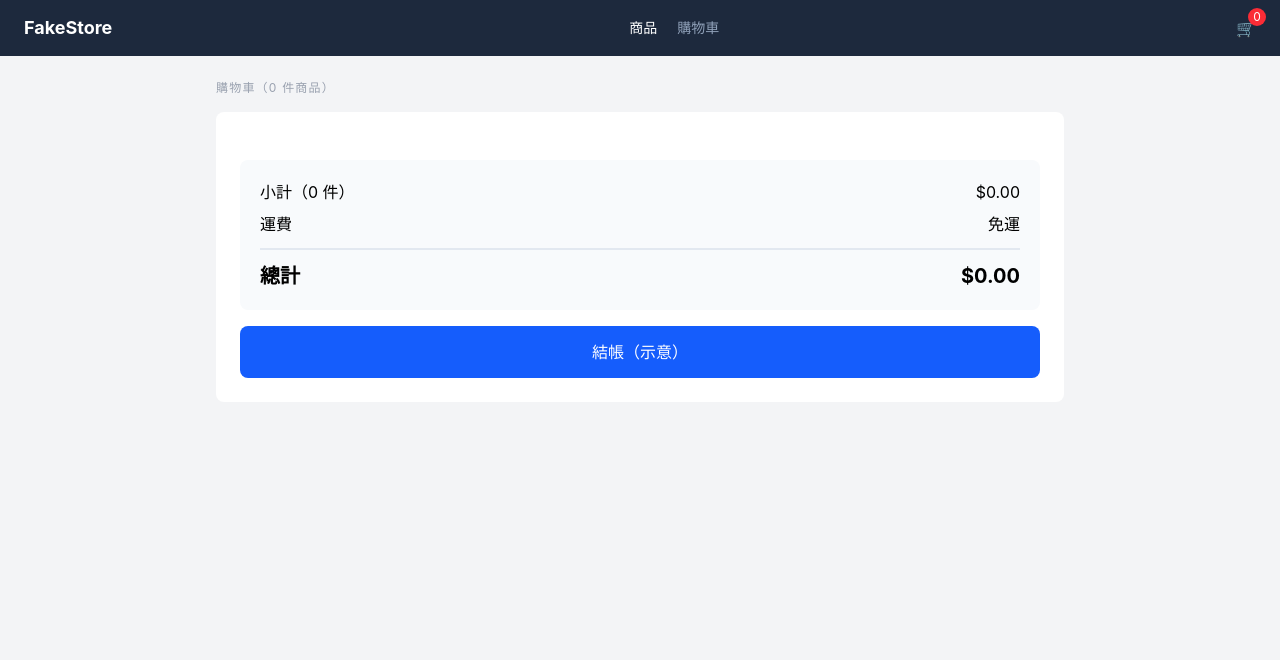
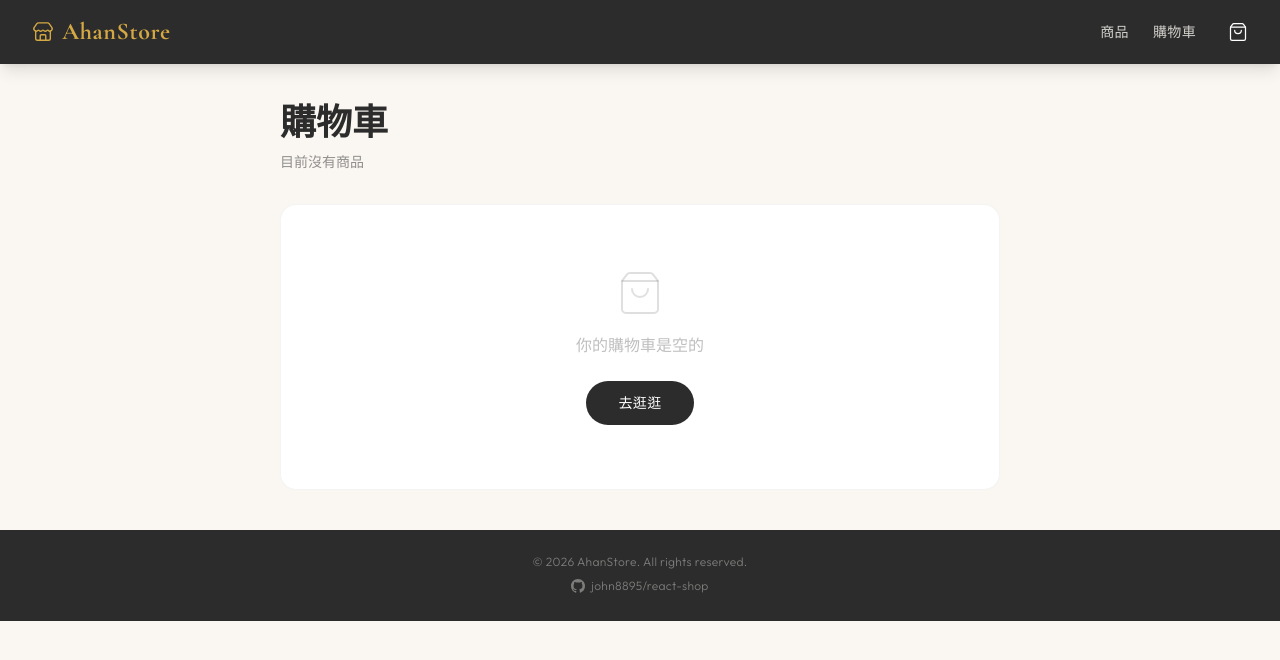
Before and after one commit to john8895/react-shop, a React (Vite) app: page /cart in a window 1280 px wide. Shown: the top 660 px of the page. Built offline with nearby package versions, Linux system fonts and the light colour scheme.

Commit message:
UI overhaul: editorial design, Lucide icons, Hero, Footer

```diff
--- a/index.html
+++ b/index.html
@@ -4,7 +4,10 @@
     <meta charset="UTF-8" />
     <link rel="icon" type="image/svg+xml" href="/favicon.svg" />
     <meta name="viewport" content="width=device-width, initial-scale=1.0" />
-    <title>shop</title>
+    <link rel="preconnect" href="https://fonts.googleapis.com" />
+    <link rel="preconnect" href="https://fonts.gstatic.com" crossorigin />
+    <link href="https://fonts.googleapis.com/css2?family=Cormorant+Garamond:wght@400;600;700&family=Outfit:wght@300;400;500;600&display=swap" rel="stylesheet" />
+    <title>AhanStore</title>
   </head>
   <body>
     <div id="root"></div>
--- a/package.json
+++ b/package.json
@@ -11,6 +11,7 @@
   },
   "dependencies": {
     "@tailwindcss/vite": "^4.3.3",
+    "lucide-react": "^1.31.0",
     "react": "^19.2.8",
     "react-dom": "^19.2.8",
     "react-router-dom": "^7.18.2",
@@ -23,6 +24,7 @@
     "@types/react-dom": "^19.2.3",
     "@vitejs/plugin-react": "^6.0.4",
     "babel-plugin-react-compiler": "^1.0.0",
+    "gh-pages": "^6.3.0",
     "oxlint": "^1.75.0",
     "vite": "^8.2.0"
   }
--- /dev/null
+++ b/src/components/Footer.jsx
@@ -0,0 +1,20 @@
+function Footer() {
+  return (
+    <footer className="bg-charcoal text-cream/40 px-8 py-6 text-center text-xs font-light tracking-wide">
+      <p className="mb-2">© 2026 AhanStore. All rights reserved.</p>
+      <a
+        href="https://github.com/john8895/react-shop"
+        target="_blank"
+        rel="noopener noreferrer"
+        className="inline-flex items-center gap-1.5 hover:text-amber-light transition-colors"
+      >
+        <svg viewBox="0 0 24 24" width="14" height="14" fill="currentColor">
+          <path d="M12 0C5.37 0 0 5.37 0 12c0 5.31 3.435 9.795 8.205 11.385.6.105.825-.255.825-.57 0-.285-.015-1.23-.015-2.235-3.015.555-3.795-.735-4.035-1.41-.135-.345-.72-1.41-1.23-1.695-.42-.225-1.02-.78-.015-.795.945-.015 1.62.87 1.845 1.23 1.08 1.815 2.805 1.305 3.495.99.105-.78.42-1.305.765-1.605-2.67-.3-5.46-1.335-5.46-5.925 0-1.305.465-2.385 1.23-3.225-.12-.3-.54-1.53.12-3.18 0 0 1.005-.315 3.3 1.23.96-.27 1.98-.405 3-.405s2.04.135 3 .405c2.295-1.56 3.3-1.23 3.3-1.23.66 1.65.24 2.88.12 3.18.765.84 1.23 1.905 1.23 3.225 0 4.605-2.805 5.625-5.475 5.925.435.375.81 1.095.81 2.22 0 1.605-.015 2.895-.015 3.3 0 .315.225.69.825.57A12.02 12.02 0 0024 12c0-6.63-5.37-12-12-12z" />
+        </svg>
+        john8895/react-shop
+      </a>
+    </footer>
+  );
+}
+
+export default Footer;
--- a/src/components/Navbar.jsx
+++ b/src/components/Navbar.jsx
@@ -1,27 +1,33 @@
 import { Link } from "react-router-dom";
 import { CartContext } from "../context/CartContext";
 import { useContext } from "react";
+import { ShoppingBag, Store } from "lucide-react";
 
 function Navbar() {
   const { cart } = useContext(CartContext)
 
   return (
-    <nav className="bg-slate-800 text-white px-6 py-3.5 flex justify-between items-center">
-      <span className="font-bold text-lg">FakeStore</span>
-      <div className="flex gap-5 text-sm">
-        <Link to="/" className="text-white">
+    <nav className="bg-charcoal text-white px-8 py-4 flex justify-between items-center shadow-lg">
+      <Link to="/" className="flex items-center gap-2 font-display text-2xl font-bold tracking-wide text-amber-light hover:text-white transition-colors">
+        <Store size={22} strokeWidth={1.5} />
+        AhanStore
+      </Link>
+      <div className="flex gap-6 items-center text-sm font-light tracking-wide">
+        <Link to="/" className="text-cream/80 hover:text-white transition-colors">
           商品
         </Link>
-        <Link to="/cart" className="text-slate-400 hover:text-white">
+        <Link to="/cart" className="text-cream/80 hover:text-white transition-colors">
           購物車
         </Link>
+        <Link to="/cart" className="relative ml-2 hover:scale-110 transition-transform">
+          <ShoppingBag size={20} strokeWidth={1.5} />
+          {cart.length > 0 && (
+            <span className="absolute -top-2 -right-3 bg-amber text-white text-[10px] font-semibold w-5 h-5 rounded-full flex items-center justify-center shadow-md">
+              {cart.length}
+            </span>
+          )}
+        </Link>
       </div>
-      <Link to="/cart" className="relative">
-        🛒
-        <span className="absolute -top-2 -right-2.5 bg-red-500 text-white text-xs w-4.5 h-4.5 rounded-full flex items-center justify-center">
-          {cart.length}
-        </span>
-      </Link>
     </nav>
   );
 }
--- a/src/context/CartContext.jsx
+++ b/src/context/CartContext.jsx
@@ -9,7 +9,6 @@ export function CartProvider({ children }) {
   // addToCart(product) — 加入商品（如果已存在，數量 +1）
   const addToCart = (product) => {
     const exists = cart.find((item) => item.id === product.id);
-    console.log("加入", product);
 
     if (exists) {
       setCart(
--- a/src/index.css
+++ b/src/index.css
@@ -1 +1,26 @@
-@import "tailwindcss"
+@import "tailwindcss";
+
+@theme {
+  --font-display: "Cormorant Garamond", serif;
+  --font-body: "Outfit", sans-serif;
+  --color-cream: #faf7f2;
+  --color-cream-dark: #f0ebe3;
+  --color-charcoal: #2c2c2c;
+  --color-charcoal-light: #4a4a4a;
+  --color-amber: #b8860b;
+  --color-amber-light: #d4a843;
+  --color-amber-dark: #8b6508;
+  --color-amber-bg: #fdf8ef;
+  --color-red-soft: #c0392b;
+}
+
+body {
+  font-family: var(--font-body);
+  color: var(--color-charcoal);
+  background-color: var(--color-cream);
+  -webkit-font-smoothing: antialiased;
+}
+
+h1, h2, h3 {
+  font-family: var(--font-display);
+}
--- a/src/pages/Cart.jsx
+++ b/src/pages/Cart.jsx
@@ -1,6 +1,9 @@
 import Navbar from "../components/Navbar";
 import { useContext } from "react";
 import { CartContext } from "../context/CartContext";
+import { Link } from "react-router-dom";
+import { Minus, Plus, Trash2, ShoppingBag } from "lucide-react";
+import Footer from "../components/Footer";
 
 function Cart() {
   const { cart, removeFromCart, updateQuantity } = useContext(CartContext);
@@ -8,34 +11,46 @@ function Cart() {
   const totalQuantity = cart.reduce((sum, item) => sum + item.quantity, 0);
 
   return (
-    <div className="min-h-screen bg-gray-100">
+    <div className="min-h-screen bg-cream">
       <Navbar />
-      <div className="max-w-4xl mx-auto p-6">
-        <h2 className="text-xs uppercase tracking-widest text-gray-400 mb-4">
-          購物車（{cart.length} 件商品）
-        </h2>
+      <div className="max-w-3xl mx-auto px-6 py-10">
+        <h1 className="font-display text-4xl font-bold text-charcoal mb-2">購物車</h1>
+        <p className="text-charcoal-light/60 text-sm mb-8 font-light">
+          {cart.length > 0 ? `${cart.length} 件商品` : "目前沒有商品"}
+        </p>
 
-        <div className="bg-white rounded-lg p-6">
-          {/* 商品項目 1 */}
+        {cart.length === 0 ? (
+          <div className="bg-white rounded-2xl p-16 text-center border border-charcoal/5">
+            <ShoppingBag size={48} className="mx-auto mb-4 text-charcoal/15" strokeWidth={1} />
+            <p className="text-charcoal/30 font-light mb-6">你的購物車是空的</p>
+            <Link
+              to="/"
+              className="inline-block px-8 py-3 bg-charcoal text-white text-sm rounded-full hover:bg-amber transition-colors duration-200 tracking-wide"
+            >
+              去逛逛
+            </Link>
+          </div>
+        ) : (
+          <div className="bg-white rounded-2xl p-6 border border-charcoal/5 shadow-sm">
             {cart.map((item) => (
               <div
                 key={item.id}
-              className="flex gap-4 py-4 border-b border-gray-100 items-center"
+                className="flex gap-5 py-5 border-b border-charcoal/5 items-center last:border-b-0"
               >
-              <div className="w-20 h-20 bg-slate-100 rounded-lg flex items-center justify-center text-slate-400 text-xs shrink-0">
+                <div className="w-20 h-20 bg-cream-dark rounded-xl flex items-center justify-center shrink-0 p-2">
                   <img
                     src={item.image}
                     alt=""
                     className="max-h-full object-contain"
                   />
                 </div>
-              <div className="flex-1">
-                <div className="font-semibold mb-1">{item.title}</div>
-                <div className="text-blue-600 font-semibold">${item.price}</div>
+                <div className="flex-1 min-w-0">
+                  <div className="font-medium text-sm mb-1 truncate text-charcoal">{item.title}</div>
+                  <div className="font-display text-lg font-bold text-charcoal">${item.price}</div>
                 </div>
                 <div className="flex items-center gap-2">
                   <button
-                  className="w-8 h-8 border border-gray-300 rounded-md flex items-center justify-center hover:bg-gray-100"
+                    className="w-8 h-8 border border-charcoal/10 rounded-full flex items-center justify-center hover:bg-cream-dark hover:border-charcoal/20 transition-all text-charcoal/60"
                     onClick={() => {
                       if (item.quantity === 1) {
                         removeFromCart(item.id);
@@ -44,49 +59,51 @@ function Cart() {
                       }
                     }}
                   >
-                  −
+                    <Minus size={14} />
                   </button>
-                <span className="font-semibold min-w-[24px] text-center">
+                  <span className="font-medium min-w-[28px] text-center text-charcoal">
                     {item.quantity}
                   </span>
                   <button
-                  className="w-8 h-8 border border-gray-300 rounded-md flex items-center justify-center hover:bg-gray-100"
+                    className="w-8 h-8 border border-charcoal/10 rounded-full flex items-center justify-center hover:bg-cream-dark hover:border-charcoal/20 transition-all text-charcoal/60"
                     onClick={() => updateQuantity(item.id, item.quantity + 1)}
                   >
-                  +
+                    <Plus size={14} />
                   </button>
                 </div>
 
                 <button
-                className="px-3.5 py-1.5 bg-red-50 text-red-600 text-sm rounded-md hover:bg-red-100"
+                  className="px-4 py-1.5 text-red-soft/70 text-xs hover:text-red-soft hover:bg-red-soft/5 rounded-full transition-all tracking-wide"
                   onClick={() => removeFromCart(item.id)}
                 >
-                刪除
+                  <Trash2 size={14} className="inline -mt-0.5 mr-1" />刪除
                 </button>
               </div>
             ))}
 
             {/* 總計 */}
-          <div className="mt-6 p-5 bg-slate-50 rounded-lg">
-            <div className="flex justify-between mb-2">
+            <div className="mt-6 p-6 bg-cream rounded-xl">
+              <div className="flex justify-between mb-2 text-sm text-charcoal/60">
                 <span>小計（{totalQuantity} 件）</span>
                 <span>${total.toFixed(2)}</span>
               </div>
-            <div className="flex justify-between mb-2">
+              <div className="flex justify-between mb-2 text-sm text-charcoal/60">
                 <span>運費</span>
-              <span>免運</span>
+                <span className="text-amber">免運</span>
               </div>
-            <div className="flex justify-between text-xl font-bold border-t-2 border-slate-200 pt-3 mt-3">
+              <div className="flex justify-between font-display text-2xl font-bold border-t border-charcoal/10 pt-4 mt-4 text-charcoal">
                 <span>總計</span>
                 <span>${total.toFixed(2)}</span>
               </div>
             </div>
 
-          <button className="w-full mt-4 px-8 py-3.5 bg-blue-600 text-white text-base rounded-lg hover:bg-blue-700">
+            <button className="w-full mt-5 px-8 py-4 bg-charcoal text-white text-sm rounded-full hover:bg-amber transition-colors duration-200 tracking-widest uppercase font-medium">
               結帳（示意）
             </button>
           </div>
+        )}
       </div>
+      <Footer />
     </div>
   );
 }
```
Also changed, not shown: src/pages/ProductDetail.jsx (+19 -17 lines), src/pages/ProductsList.jsx (+54 -27 lines), 2 other files (tests, documents, lock files or other folders). Lines whose indentation alone changed are shown as unchanged.
